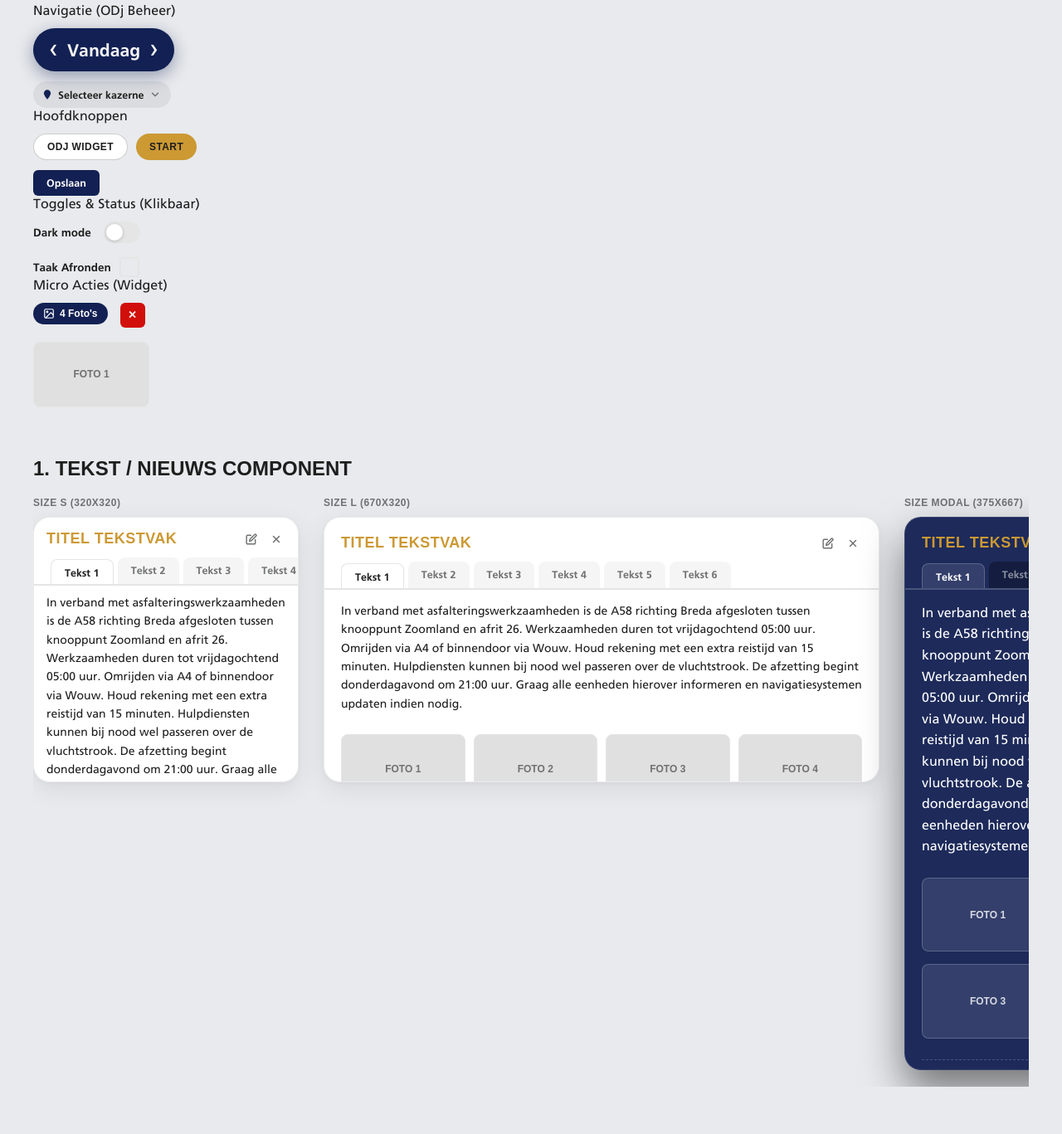
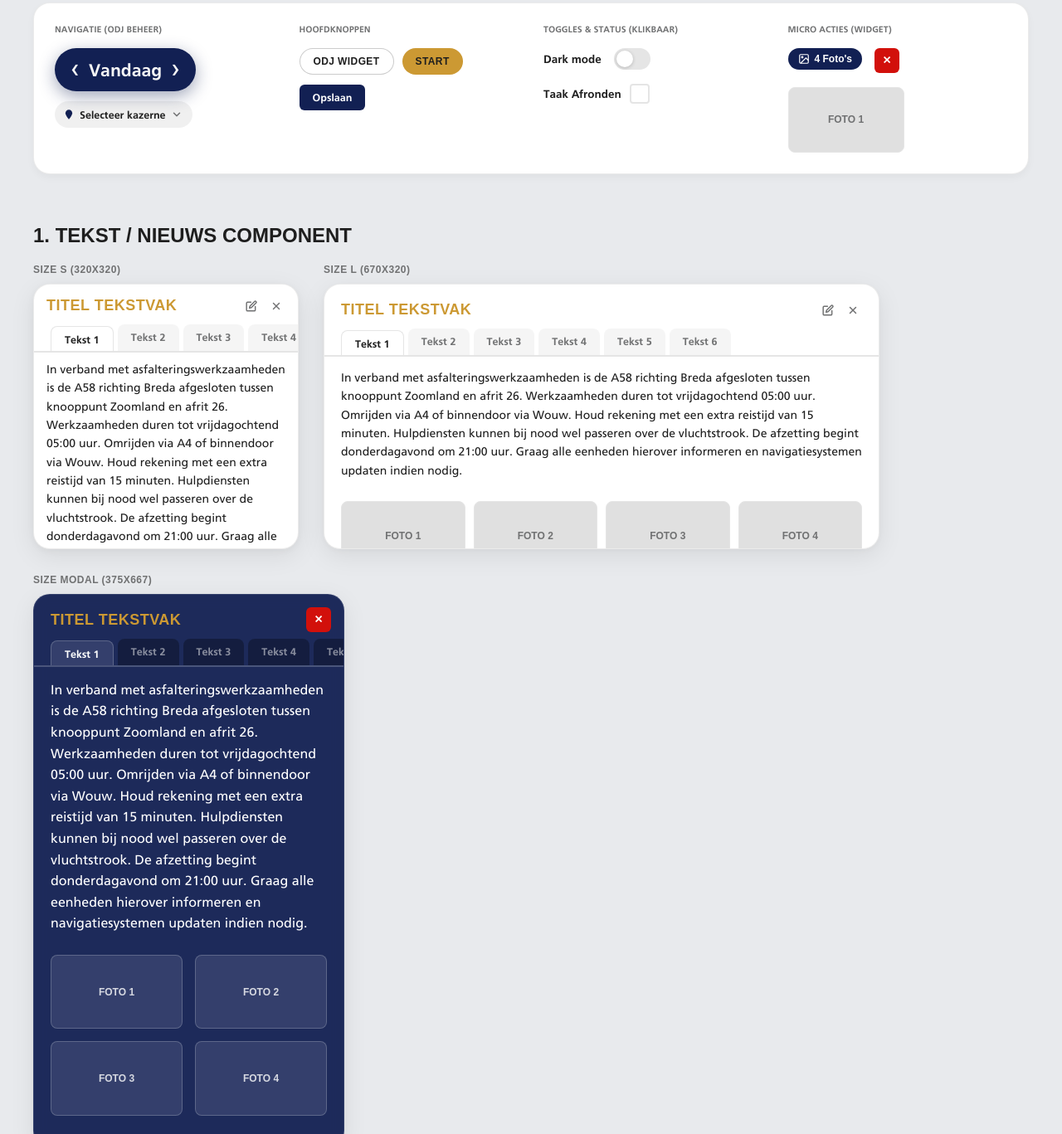
Before and after one commit to rvanbroekhoven/widget-designs, a plain HTML site: page index.html in a window 1280 px wide. Shown: the part 229-1596 px from the top of the page at 83% size. Drawn offline with Linux system fonts and the light colour scheme; a web font is replaced by a local one.

Commit message:
Add files via upload

```diff
--- a/index.html
+++ b/index.html
@@ -51,8 +51,8 @@
 
         .section-title { font-weight: 900; font-size: 24px; margin: 60px 0 20px 0; text-transform: uppercase; color: var(--text-main); }
 
-        .dashboard-grid { display: flex; flex-wrap: nowrap; gap: 30px; align-items: flex-start; overflow-x: auto; padding-bottom: 20px; width: 100%; }
-        .dashboard-grid > div { flex: 0 0 auto; }
+        /* HERSTELD: Flex-wrap zorgt dat de pagina meeschaalt met het venster */
+        .dashboard-grid { display: flex; flex-wrap: wrap; gap: 30px; align-items: flex-start; padding-bottom: 40px; }
 
         .label { font-size: 12px; font-weight: 900; text-transform: uppercase; color: var(--text-muted); margin-bottom: 10px; display: block; letter-spacing: 0.5px; }
 
@@ -78,7 +78,7 @@
         .size-l { width: 670px; height: 320px; }
         .size-modal { width: 375px; height: 667px;
                       background: rgba(18, 32, 83, 0.95); backdrop-filter: blur(10px); color: #FFF;
-                      box-shadow: 0 25px 50px rgba(0,0,0,0.5); border: 1px solid rgba(255,255,255,0.1); }
+                      border: 1px solid rgba(255,255,255,0.1); }
 
         .w-header { padding: 20px 20px 0 20px; display: flex; justify-content: space-between; align-items: flex-start; }
         .w-header-compact { padding: 15px 15px 0 15px; }
@@ -98,11 +98,10 @@
         /* =========================================
            3. UI KIT: INTERACTABLES & KNOPPEN
            ========================================= */
-        .ui-class-container { background: #FFF; border-radius: var(--radius-outer); box-shadow: var(--shadow-subtle); border: 1px solid var(--card-border); padding: 25px; margin-bottom: 20px; }
-        .ui-class-grid { display: flex; flex-wrap: wrap; gap: 40px; align-items: flex-start; }
-        .ui-class-title { font-size: 14px; font-weight: 900; color: var(--vrmwb-navy); border-bottom: 2px solid var(--input-border); padding-bottom: 8px; margin-bottom: 15px; text-transform: uppercase; }
-
-        .btn-col { display: flex; flex-direction: column; gap: 12px; align-items: flex-start; flex: 1 1 200px; }
+        /* HERSTELD: CSS Grid zorgt ervoor dat de interactables altijd netjes naast elkaar staan */
+        .button-grid { display: grid; grid-template-columns: repeat(auto-fit, minmax(220px, 1fr)); gap: 30px; padding: 25px; background: #FFF; border-radius: var(--radius-outer); box-shadow: var(--shadow-subtle); border: 1px solid var(--card-border); margin-bottom: 20px; }
+        .btn-col { display: flex; flex-direction: column; gap: 12px; align-items: flex-start; }
+        .btn-desc { font-size: 11px; font-weight: 700; color: var(--text-muted); text-transform: uppercase; margin-bottom: 5px; }
 
         .btn-base { border: none; font-family: inherit; cursor: pointer; transition: all .2s; display: inline-flex; align-items: center; justify-content: center; }
         .btn-base:hover { transform: translateY(-2px); box-shadow: var(--shadow-hover); }
@@ -142,7 +141,7 @@
         /* =========================================
            4. WIDGET TYPE 1: TEKSTEN & METADATA
            ========================================= */
-        .w-tab-container { display: flex; gap: 5px; padding: 10px 20px 0 20px; border-bottom: 2px solid var(--input-border); overflow-x: auto; overflow-y: hidden; scrollbar-width: none; white-space: nowrap; flex-wrap: nowrap; }
+        .w-tab-container { display: flex; gap: 5px; padding: 10px 20px 0 20px; border-bottom: 2px solid var(--input-border); overflow-x: auto; overflow-y: hidden; scrollbar-width: none; white-space: nowrap; flex-wrap: nowrap; flex-shrink: 0; }
         .w-tab-container::-webkit-scrollbar { height: 6px; }
 
         .size-modal .w-tab-container { border-color: rgba(255,255,255,0.2); }
@@ -153,27 +152,34 @@
         .w-tab.active { background: var(--card-bg-light); color: var(--text-main); border: 1px solid var(--input-border); border-bottom: none; position: relative; top: 2px; }
         .size-modal .w-tab.active { background: rgba(255,255,255,0.1); color: #FFF; border-color: rgba(255,255,255,0.2); }
 
-        /* Tab Content Handler */
-        .tab-content { display: none; flex-direction: column; height: 100%; }
+        /* Tab Content Handler met flex: 1 voor de footer ademruimte */
+        .tab-content { display: none; flex-direction: column; height: 100%; flex: 1; }
         .tab-content.active { display: flex; }
 
         .w-text-content { font-size: 14px; line-height: 1.6; color: inherit; margin-bottom: 10px; }
         .size-modal .w-text-content { font-size: 16px; }
 
-        .w-tag-small { display: inline-flex; align-items: center; gap: 6px; font-size: 12px; font-weight: 900; background: var(--vrmwb-navy); color: #FFF; padding: 6px 12px; border-radius: 16px; margin-top: 15px; align-self: flex-start; cursor: pointer; transition: transform 0.2s, box-shadow 0.2s; }
+        .w-tag-small { display: inline-flex; align-items: center; gap: 6px; font-size: 12px; font-weight: 900; background: var(--vrmwb-navy); color: #FFF; padding: 6px 12px; border-radius: 16px; margin-top: 10px; margin-bottom: 20px; align-self: flex-start; cursor: pointer; transition: transform 0.2s, box-shadow 0.2s; }
         .w-tag-small:hover { transform: translateY(-2px); box-shadow: var(--shadow-hover); }
         .w-tag-small svg { width: 14px; height: 14px; stroke: currentColor; fill: none; stroke-width: 2; }
 
-        .w-photo-grid { display: grid; grid-template-columns: repeat(auto-fill, minmax(140px, 1fr)); gap: 10px; margin-top: 15px; }
-        .size-modal .w-photo-grid { grid-template-columns: repeat(2, 1fr); gap: 15px; }
+        .w-photo-grid { display: grid; grid-template-columns: repeat(auto-fill, minmax(140px, 1fr)); gap: 10px; margin-top: 15px; margin-bottom: 25px; }
+        .size-modal .w-photo-grid { grid-template-columns: repeat(2, 1fr); gap: 15px; margin-bottom: 35px;}
         .w-photo-thumb { width: 100%; aspect-ratio: 16/9; background: #e0e0e0; border-radius: 8px; border: 1px solid var(--input-border); display: flex; align-items: center; justify-content: center; font-size: 12px; color: var(--text-muted); font-weight: 900; cursor: pointer; background-size: cover; background-position: center; transition: transform 0.2s; text-transform: uppercase; }
         .w-photo-thumb:hover { transform: translateY(-2px); border-color: var(--vrmwb-gold); color: var(--vrmwb-navy); }
         .size-modal .w-photo-thumb { background: rgba(255,255,255,0.1); border-color: rgba(255,255,255,0.2); color: rgba(255,255,255,0.8); }
 
-        /* Meta-data Footer (Aangemaakt, Bewerkt, Reeks) */
-        .w-meta-row { margin-top: auto; padding-top: 12px; border-top: 1px dashed var(--input-border); font-size: 11px; color: var(--text-muted); font-style: italic; display: flex; flex-direction: column; gap: 4px; }
+        /* Meta-data Footer Spacing Fix (Nu met meer ademruimte onderaan) */
+        .w-meta-row {
+            margin-top: auto;
+            padding-top: 15px;
+            margin-bottom: 5px;
+            border-top: 1px dashed var(--input-border);
+            font-size: 11px; color: var(--text-muted); font-style: italic;
+            display: flex; flex-direction: column; gap: 4px;
+        }
         .size-l .w-meta-row { flex-direction: row; justify-content: space-between; flex-wrap: wrap; gap: 15px; }
-        .size-modal .w-meta-row { flex-direction: column; font-size: 13px; margin-top: 25px; border-color: rgba(255,255,255,0.2); color: rgba(255,255,255,0.5); }
+        .size-modal .w-meta-row { flex-direction: column; font-size: 13px; border-color: rgba(255,255,255,0.2); color: rgba(255,255,255,0.5); }
 
         /* =========================================
            5. WIDGET TYPE 2: TABELLEN
@@ -1176,7 +1182,7 @@
                     <li><strong>Font-Family:</strong> Uitsluitend <code>'Frutiger', sans-serif</code>.</li>
                     <li><strong>Font Weights:</strong> <code>300</code> (Pijltjes/Light), <code>400</code> (Regulier/Paragraph), <code>700</code> (Knoppen, Labels), <code>900</code> (Hoofdtitels).</li>
                     <li><strong>Header Structuur:</strong> De Hoofdtitel (`.w-title`) is goud (`#CC9933`), font-weight 900. Rechterkant bevat `.w-controls` voor bewerken/verwijderen van de widget op het dashboard.</li>
-                    <li><strong>Native Rendering:</strong> Font-smoothing is uitsluitend via antialiased ingesteld om overal het originele sub-pixel karakter van de Frutiger font the behouden.</li>
+                    <li><strong>Native Rendering:</strong> `antialiased` op body is toegepast. Verder geen sub-pixel fixes die de tekst-dikte aantasten in Safari.</li>
                 </ul>
             </div>
 
@@ -1188,7 +1194,7 @@
                     <li><strong>Size Large (L):</strong> Hard vastgezet op <code>670px</code> breed, <code>320px</code> hoog.</li>
                     <li><strong>Size Modal:</strong> Hard vastgezet op <code>375px</code> breed, <code>667px</code> hoog. Gebruikt een Navy basis: <code>rgba(18, 32, 83, 0.95)</code> met <code>backdrop-filter: blur(10px)</code>.</li>
                     <li><strong>Border-radius:</strong> Buitenkant widget is <code>20px</code>, binnen-elementen (knoppen, inputs) <code>12px</code> of <code>8px</code>.</li>
-                    <li><strong>Schaduw:</strong> Standaard widget drop-shadow is <code>0 8px 30px rgba(0,0,0,0.08)</code>.</li>
+                    <li><strong>Schaduw:</strong> Standaard widget drop-shadow is <code>0 8px 30px rgba(0,0,0,0.08)</code>. Modals gebruiken exact dezelfde schaduw.</li>
                 </ul>
             </div>
 
@@ -1220,9 +1226,9 @@
                 <h3>Cross-Browser & Rendering Fixes</h3>
                 <ul class="handoff-list">
                     <li><strong>Safari Tabel-spleet:</strong> Webkit heeft een sub-pixel bug bij `position: sticky`. Fix dit door de `&lt;th&gt;` op `top: -1px;` te zetten met een `border-top` als onzichtbaar dakje. Teken de rode lijn via `box-shadow: inset 0 -2px 0 var(--vrmwb-red);`.</li>
-                    <li><strong>Dashboard Layout:</strong> Om te voorkomen dat widgets in Chrome naar een nieuwe regel wrappen, gebruikt de `.dashboard-grid` <code>flex-wrap: nowrap;</code> met <code>overflow-x: auto;</code>.</li>
-                    <li><strong>Font Rendering:</strong> Gebruik uitsluitend <code>-webkit-font-smoothing: antialiased;</code> op de <code>body</code> zodat de Frutiger font in alle browsers (Safari én Chrome) dezelfde strakke weergave behoudt, zónder de originele dikte te verliezen.</li>
-                    <li><strong>Tab Wiebelen:</strong> Tab-containers hebben expliciet <code>overflow-y: hidden;</code> gekregen zodat de horizontale scrollbar niet zorgt voor een verticale 'wiebel'.</li>
+                    <li><strong>Dashboard Layout:</strong> Het <code>.dashboard-grid</code> gebruikt een robuuste <code>flex-wrap: wrap;</code>. Hiermee breken blokken netjes naar een nieuwe regel af zodra het venster te smal wordt, waardoor de pagina vloeiend meeschaalt. Geen oneindig canvas instellen.</li>
+                    <li><strong>Knoppen Layout Chrome:</strong> Het knoppen grid gebruikt <code>display: grid;</code>. Dit lost de bug op waar knoppen verticaal onder elkaar bleven hangen.</li>
+                    <li><strong>Metadata Spacing:</strong> In tekst widgets wordt <code>flex: 1;</code> op de <code>.tab-content</code> gebruikt, gecombineerd met <code>margin-top: auto;</code> op de <code>.w-meta-row</code>. Dit zorgt dat de footer gegarandeerd op de bodem ligt met voldoende ademruimte.</li>
                 </ul>
             </div>
 
```
